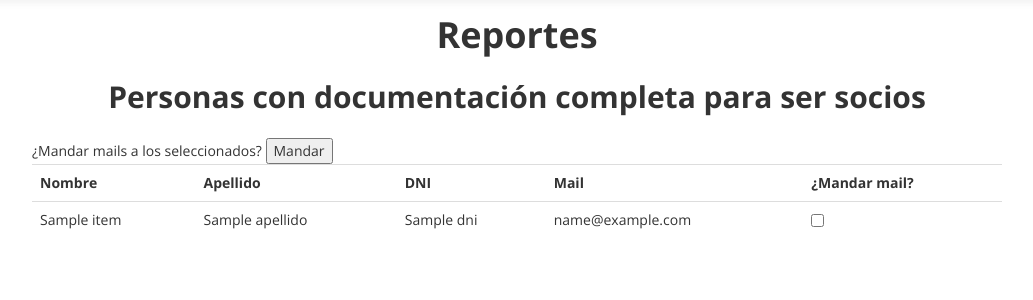
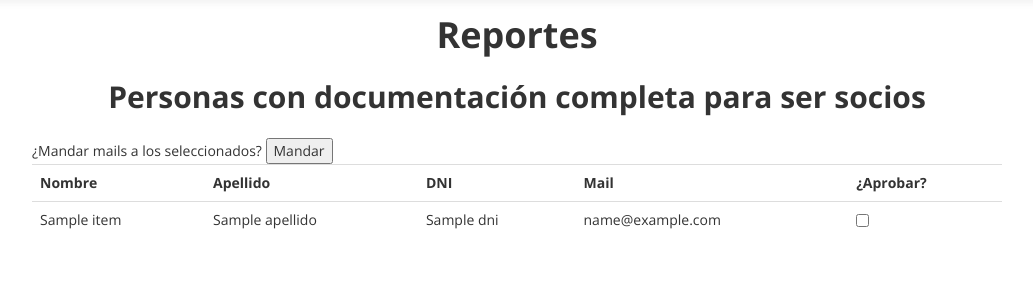
Before and after one commit to PyAr/asoc_members, a Django app: template website/members/templates/members/report_complete.html in a window 1280 px wide. Shown: the part 70-370 px from the top of the page, without its empty margins (123-1156 px from the left). Run offline with Django 3.2, Linux system fonts and the light colour scheme; the template is opened without the code that fills it: most values are stand-ins (such as "Sample title", 1, 10 or a date in 2020); some libraries are stand-ins or nearby versions.

Commit message:
Better description on the action.

```diff
--- a/website/members/templates/members/report_complete.html
+++ b/website/members/templates/members/report_complete.html
@@ -19,7 +19,7 @@
                     <th>Apellido</th>
                     <th>DNI</th>
                     <th>Mail</th>
-                    <th>¿Mandar mail?</th>
+                    <th>¿Aprobar?</th>
                 </tr>
                 {% for item in completes %}
                     <tr>
@@ -28,7 +28,7 @@
                         <td>{{ item.dni }}</td>
                         <td>{{ item.email }}</td>
                         <td>
-                            <input type="checkbox" name="sendmail" value="{{ item.member.id }}" />
+                            <input type="checkbox" name="approve" value="{{ item.member.id }}" />
                         </td>
                     </tr>
                 {% endfor %}
```
